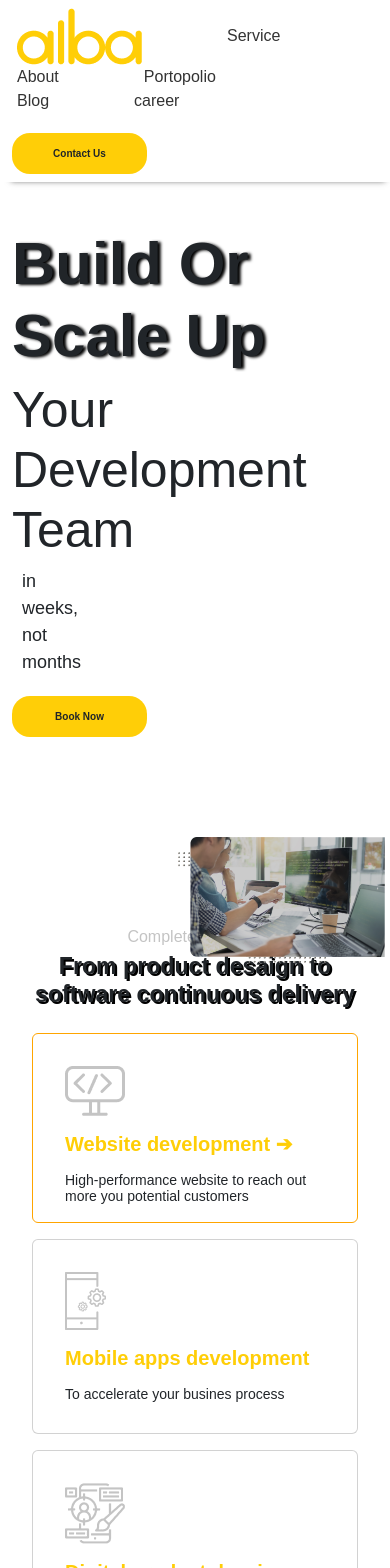
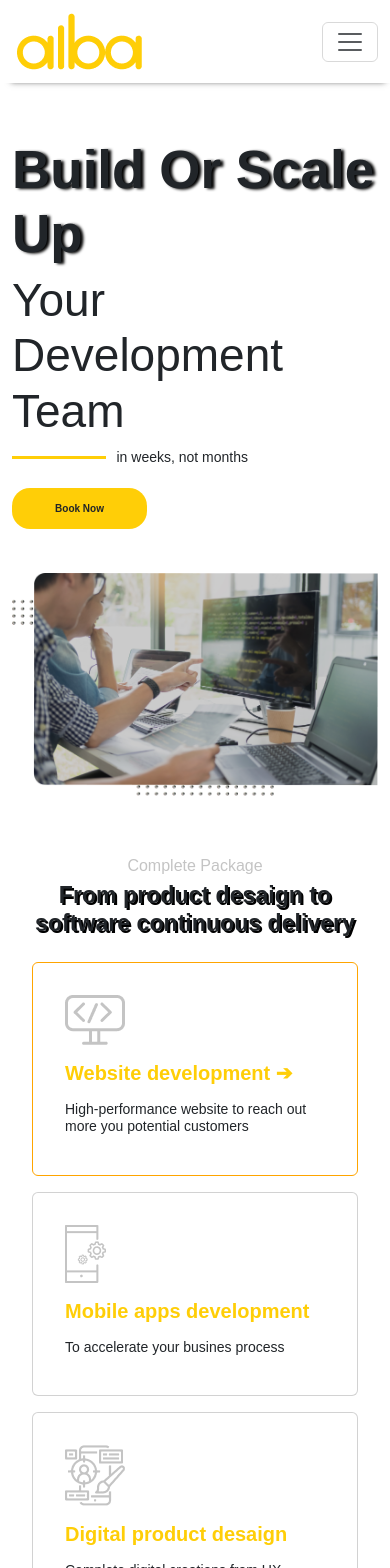
Before and after one commit to youone04/Slicing-Albatech, a React (Vite) app: page / in a window 390 px wide. Shown: the top 1568 px of the page. Built offline with nearby package versions, Linux system fonts and the light colour scheme.

Commit message:
done responsive

```diff
--- a/Components/Footer/index.jsx
+++ b/Components/Footer/index.jsx
@@ -6,7 +6,7 @@ const Footer = () => {
         <div className="mb-3 mt-5 card-footer">
             <div className="mt-5">
                 <Row>
-                    <Col lg={6}>
+                    <Col lg={6} className="text-alba">
                         <div>
                             <img className="mb-4" src="/images/logo/alba-logo.png" alt="alba logo" />
                             <p className="des-alba">Albatech acts a corporate partner to help digitize their business to accelarate trends in remote work</p>
@@ -47,7 +47,7 @@ const Footer = () => {
                 </Row>
             </div>
         </div>
-        <div className="copy-right d-flex">
+        <div className="copy-right d-lg-flex">
         <p>&copy; PT. Alba Digital Teknologi 2021 | All Righta Reserved</p>
         <p>Privacy policy | Terms of ervice</p>
         </div>
--- a/Components/Home/CardHome.jsx
+++ b/Components/Home/CardHome.jsx
@@ -3,7 +3,7 @@ import { Card } from 'react-bootstrap';
 
 const CardHome = ({img , text , des, orange}) => {
   return (
-    <Card className="mb-2 m-2 modif-card" style={orange? {border:'1px solid orange', height: 190}: {color:'none',  height: 195}}>
+    <Card className="mb-2 m-2 modif-card" style={orange? {border:'1px solid orange'}: {color:'none'}}>
       <Card.Body>
         <img src={img} alt='Produk Desaign' />
         <Card.Title className='mt-3 title-card-home'><b>{text}</b></Card.Title>
--- a/Components/Home/HomeAfterNavbar.jsx
+++ b/Components/Home/HomeAfterNavbar.jsx
@@ -3,8 +3,8 @@ import { Row, Col } from 'react-bootstrap';
 
 const HomeAfterNavbar = () => {
   return (
-    <Row className="mt-5">
-      <Col md={6} className="bg-white">
+    <Row className="mt-5 after-navbar">
+      <Col  md={6} lg={6} className="bg-white">
         <div className="text-mod">
           <h1 className="buildslace">Build Or Scale Up</h1>
           <h1 className="your-development">Your Development Team</h1>
@@ -12,7 +12,7 @@ const HomeAfterNavbar = () => {
           <div className="book-now">Book Now</div>
         </div>
       </Col>
-      <Col md={6} className="bg-white">
+      <Col  md={6} lg={6} className="bg-white">
         <img className="image-home" src="images/content/Group 81.png" alt="img" />
       </Col>
     </Row>
--- a/Components/Home/Portopolio.jsx
+++ b/Components/Home/Portopolio.jsx
@@ -11,13 +11,13 @@ const Portopolio = () => {
         </div>
       </div>
       <Row>
-        <Col>
+        <Col md={4} lg={4}>
           <CardPortopolio text1="Mobile apps" title="ILIOS app (B2B E-commerce)" des="Has a unique selling point where not all companies offer applications for sales, data collection and management"  img="images/content/Rectangle 1914.png"/>
         </Col>
-        <Col>
+        <Col  md={4} lg={4}>
           <CardPortopolio text1="Website Development" title="Home and Living" des="Albatech helps in creating a website catalog to show brand indetity and information in accordance with vision and mission of Home and Living" img="https://img.freepik.com/free-photo/paper-texture_1194-6012.jpg" />
         </Col>
-        <Col>
+        <Col  md={4} lg={4}>
           <CardPortopolio text1="Website Development" title="HIPPO" des="Albatech help to create e-commerce and company profile for Hippo's Website with realtime transaction and integration with Payment Gateway to accept multi Payment" img={"https://img.freepik.com/free-photo/paper-texture_1194-6012.jpg"} />
         </Col>
       </Row>
--- a/Components/Navbar/BurgerMenu.jsx
+++ b/Components/Navbar/BurgerMenu.jsx
@@ -3,12 +3,13 @@ import { Navbar, Nav, Container } from 'react-bootstrap';
 
 const BurgerMenu = () => {
   return (
-    <Navbar expand="lg" bg="dark" variant="dark">
+    <Navbar className='burger-menu' expand="lg">
       <Container>
-        <Navbar.Brand href="#">Logo</Navbar.Brand>
+        <Navbar.Brand href="#"><img src="/images/logo/alba-logo.png" alt="alba logo" /></Navbar.Brand>
         <Navbar.Toggle aria-controls="navbar-nav" />
         <Navbar.Collapse id="navbar-nav">
           <Nav className="ml-auto">
+            <hr/>
             <Nav.Link href="#">Home</Nav.Link>
             <Nav.Link href="#">About</Nav.Link>
             <Nav.Link href="#">Services</Nav.Link>
--- a/Components/Navbar/index.jsx
+++ b/Components/Navbar/index.jsx
@@ -2,7 +2,7 @@ import { Container } from "react-bootstrap";
 
 const FixedNavbar = () => {
   return (
-    <nav className="navbar">
+    <nav className="navbar navbar-dekstop">
       <Container>
         <ul>
           <li><a href="#"> <img src="/images/logo/alba-logo.png" alt="alba logo" /></a></li>
--- a/src/App.css
+++ b/src/App.css
@@ -1,14 +1,7 @@
 #root {
-  /* max-width: 1280px; */
-  /* margin: 0 auto; */
-  /* padding: 2rem; */
+
   font-family: 'SPF Pro Display', sans-serif;
 }
-
-/* .navbar-mod{
-  top: 50px;
-} */
-
 
 /* Navbar */
 .navbar {
@@ -106,9 +99,7 @@ p.line:before{
 p.line:before {
   margin-right: 10px
 }
-.product-desaign {
-  margin-top: 200px;
-}
+
 .title-card-home{
   color: #FFCE07 !important;
 }
@@ -125,6 +116,7 @@ p.line:before {
 }
 
 .product-desaign {
+  margin-top: 200px;
   fill: #272727;
   stroke: #000000;
   line-height: 0;
@@ -133,7 +125,7 @@ p.line:before {
 .modif-card {
   --bs-card-spacer-y: 0 !important;
   --bs-card-spacer-x: 0 !important;
-  height: 900px;
+  height: 200px !important;
 }
 
 .text-color-orange {
--- a/src/Page/Home/index.jsx
+++ b/src/Page/Home/index.jsx
@@ -15,6 +15,7 @@ const Home = () => {
     return(
         <>
         <FixedNavbar/>
+        <BurgerMenu/>
         <Container>
         <HomeAfterNavbar/>
         <CompletPackage/>
--- a/src/mobile.css
+++ b/src/mobile.css
@@ -0,0 +1,134 @@
+.burger-menu {
+    display: none !important;
+}
+
+.navbar-dekstop {
+    display: block !important;
+}
+
+@media screen and (max-width: 1199px) {
+    .navbar-dekstop li {
+        display: inline-block;
+        margin-right: 50px;
+    }
+
+    .buildslace {
+        font-size: 45px;
+    }
+
+    .your-development {
+        font-size: 39px;
+    }
+
+    p.line {
+        display: flex;
+        flex-direction: row;
+        margin-right: 269px;
+        font-size: 14px;
+    }
+
+    #progres {
+        height: 195px !important;
+    }
+    .product-desaign {
+        margin-top: 157px;
+    }
+}
+
+@media screen and (max-width: 991px) {
+    .navbar-dekstop li {
+        display: inline-block;
+        margin-right: 18px;
+    }
+
+    .buildslace {
+        font-size: 35px;
+    }
+
+    .your-development {
+        font-size: 30px;
+    }
+
+    p.line {
+        margin-right: 130px;
+    }
+
+    .modif-card {
+        height: 272px !important;
+    }
+    .product-desaign {
+        margin-top: 125px;
+    }
+}
+
+@media screen and (max-width: 838px) {
+    #progres {
+        height: 220px !important;
+    }
+    .product-desaign {
+        margin-top: 84px;
+    }
+}
+
+/* Mobile */
+@media screen and (max-width: 767px) {
+    .burger-menu {
+        display: block !important;
+    }
+
+    .navbar-dekstop {
+        display: none !important;
+    }
+
+    .image-home {
+        width: 100%;
+        position: relative;
+        margin-top: 44px;
+        right: 0;
+    }
+
+    .text-mod {
+        margin-top: 90px;
+    }
+
+    .buildslace {
+        font-size: 53px;
+    }
+
+    .your-development {
+        font-size: 46px;
+    }
+
+    .product-desaign {
+        margin-top: 70px;
+    }
+
+    .modif-card {
+        height: auto !important;
+    }
+
+    #progres {
+        height: 220px;
+    }
+
+    #progres h4 {
+        width: 68%;
+    }
+
+    .portopolio {
+        width: 80%;
+    }
+
+    .modif-card-portopolio {
+        height: 494px !important;
+    }
+
+    .testimonial {
+        width: 54%;
+    }
+
+    .text-alba {
+        display: block;
+        text-align: -webkit-center;
+    }
+}
```
